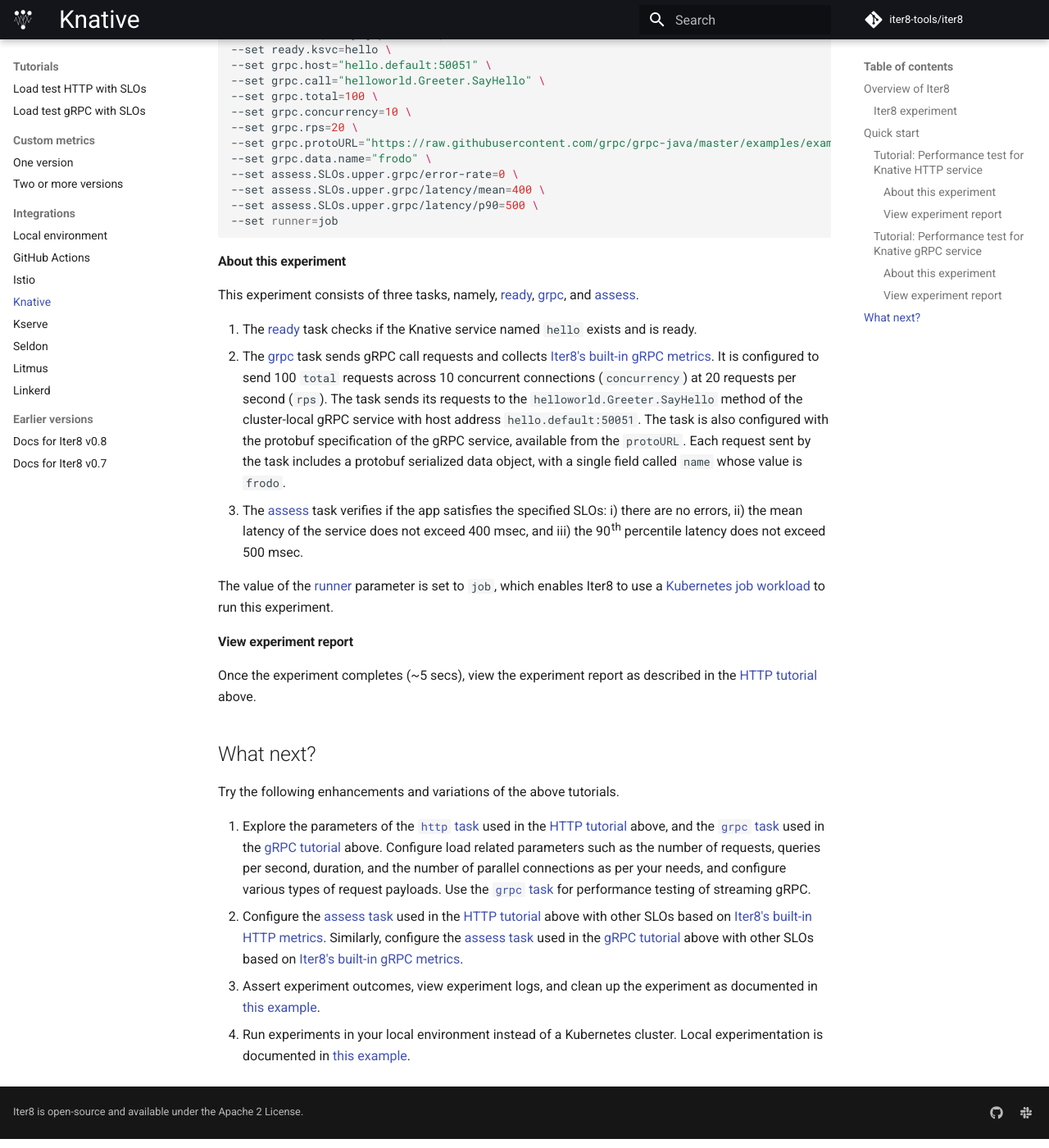
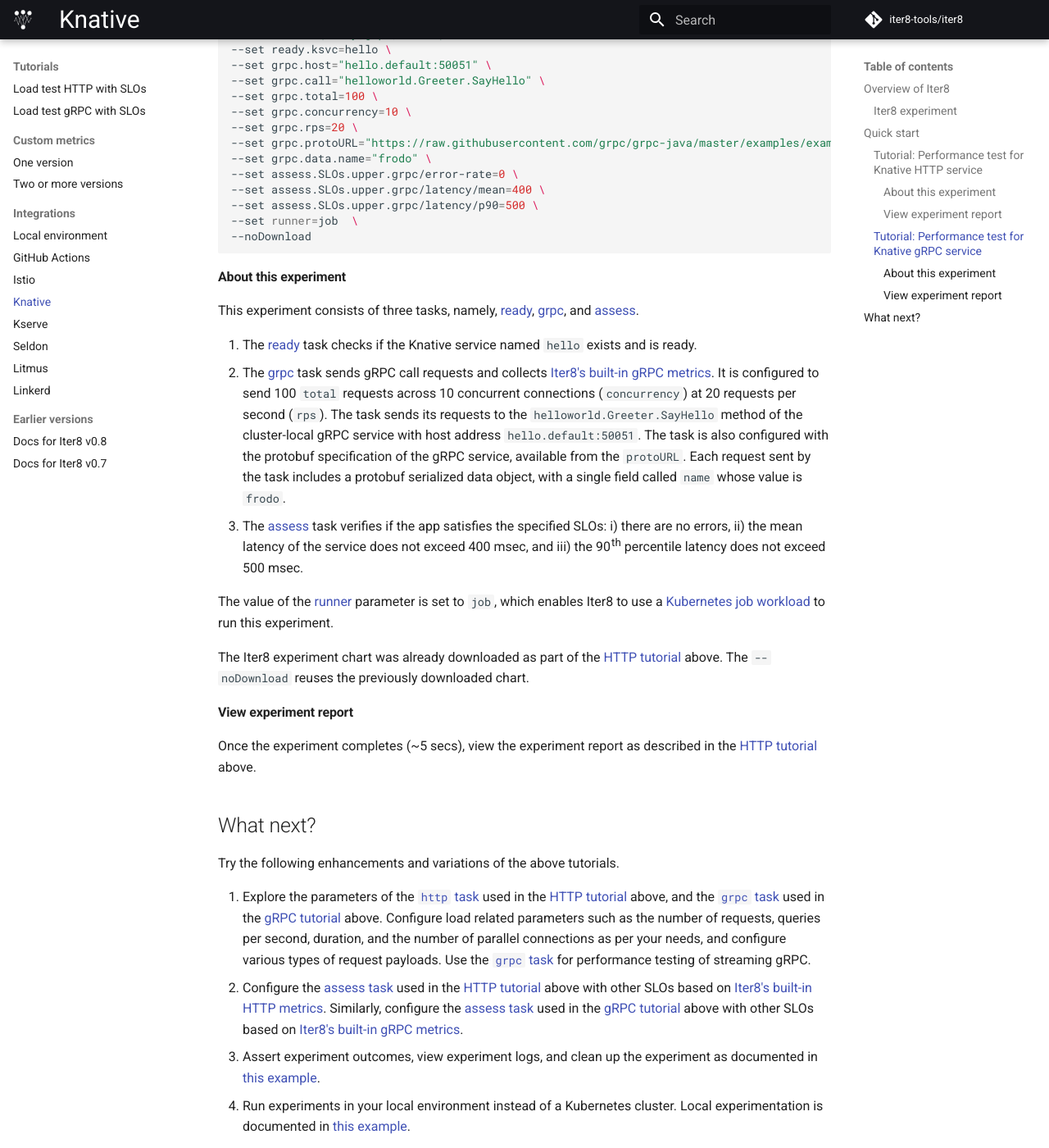
Before and after one commit to iter8-tools/docs, an MkDocs documentation site: the page built from docs/tutorials/integrations/knative.md, in a window 1280 px wide and 1400 px high, scrolled down 4419 px. Shown: the whole window at 82% size. Built offline with MkDocs 1.6.1 and Material for MkDocs 9.7.7, drawn with Linux system fonts in a browser that asks for light colours; comment, search, counter and statistics services are not loaded; the version menu is left out; some of the changed text lies outside the part shown.

Commit message:
experiment chart
Signed-off-by: Srinivasan Parthasarathy <spartha@us.ibm.com>

````diff
--- a/docs/tutorials/integrations/knative.md
+++ b/docs/tutorials/integrations/knative.md
@@ -58,7 +58,7 @@ Launch the Iter8 experiment as follows.
 iter8 k launch \
 --set "tasks={ready,http,assess}" \
 --set ready.ksvc=hello \
---set http.url=http://httpbin.default/get \
+--set http.url=http://hello.default \
 --set http.numRequests=100 \
 --set http.connections=10 \
 --set http.qps=20 \
@@ -152,7 +152,8 @@ iter8 k launch \
 --set assess.SLOs.upper.grpc/error-rate=0 \
 --set assess.SLOs.upper.grpc/latency/mean=400 \
 --set assess.SLOs.upper.grpc/latency/p90=500 \
---set runner=job
+--set runner=job  \
+--noDownload
 ```
 
 #### About this experiment
@@ -163,6 +164,8 @@ This experiment consists of three tasks, namely, [ready](https://iter8.tools/0.1
 3.  The [assess](https://iter8.tools/0.11/user-guide/tasks/assess/) task verifies if the app satisfies the specified SLOs: i) there are no errors, ii) the mean latency of the service does not exceed 400 msec, and iii) the 90th percentile latency does not exceed 500 msec.
 
 The value of the [runner](https://iter8.tools/0.11/getting-started/concepts/#runner) parameter is set to `job`, which enables Iter8 to use a [Kubernetes job workload](https://kubernetes.io/docs/concepts/workloads/controllers/job/) to run this experiment.
+
+The Iter8 experiment chart was already downloaded as part of the [HTTP tutorial](#tutorial-performance-test-for-knative-http-service) above. The `--noDownload` reuses the previously downloaded chart.
 
 #### View experiment report
 Once the experiment completes (~5 secs), view the experiment report as described in the [HTTP tutorial](#tutorial-performance-test-for-knative-http-service) above.
````
